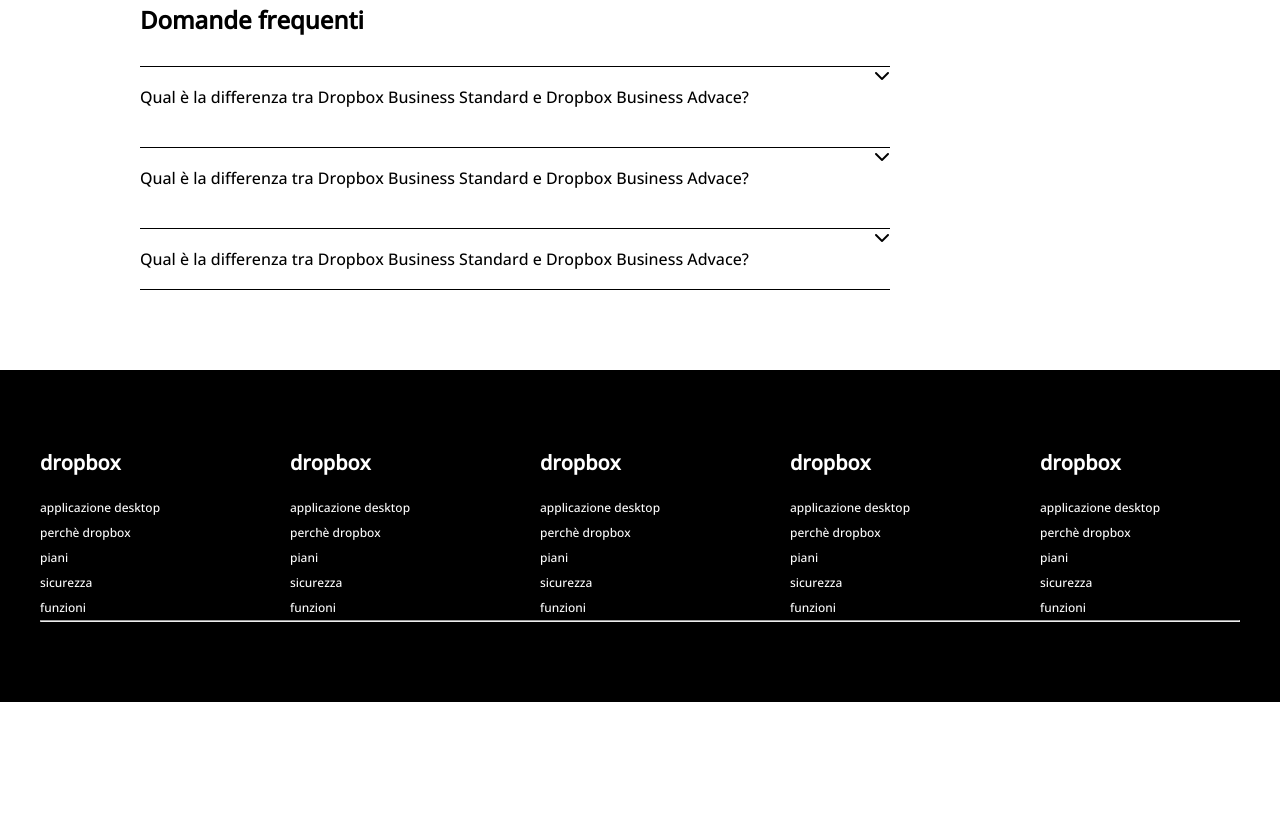
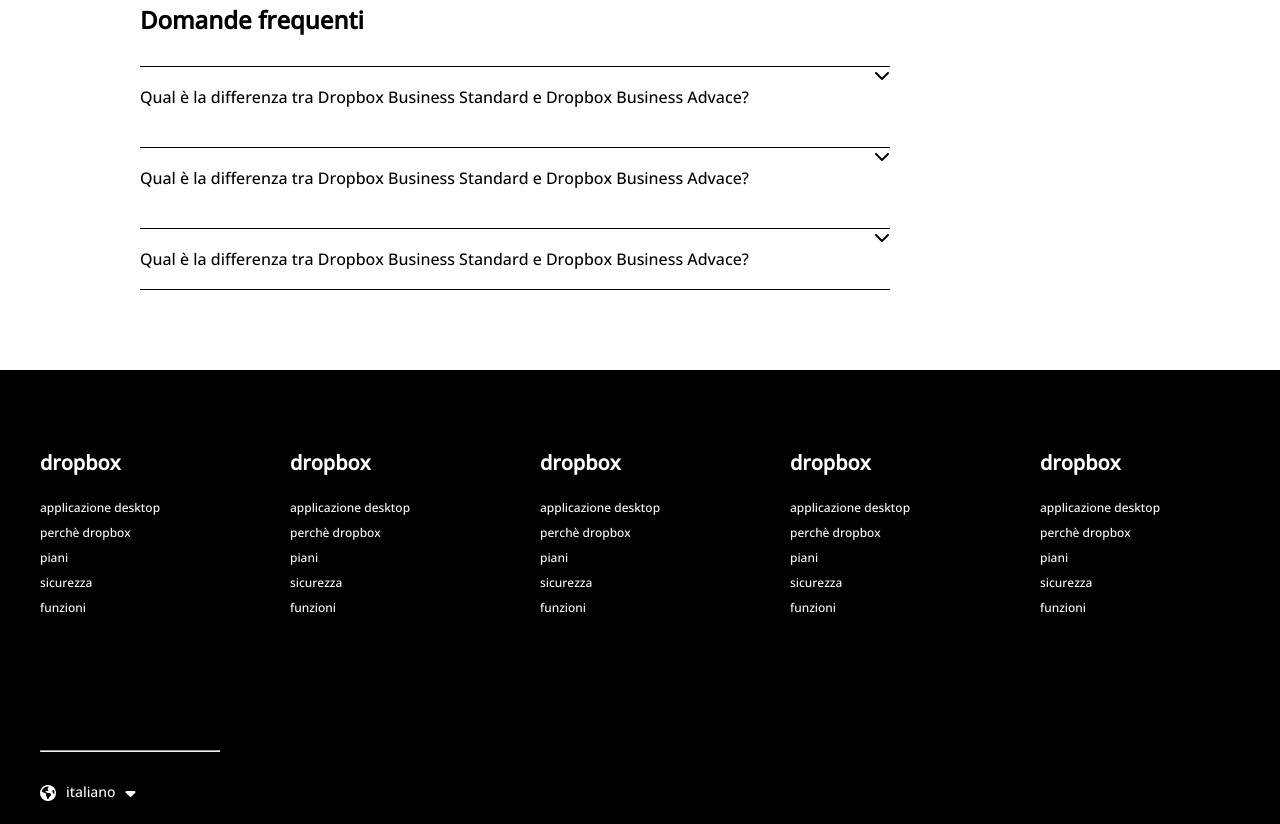
Before and after one commit to Federico-Maiocchi/htmlcss-dropbox, a plain HTML site: page index.html in a window 1280 px wide. Shown: the part 4389-5213 px from the top of the page. Before the commit the page ends 5091 px from the top, so only its background shows below. Drawn offline with nearby package versions, Linux system fonts and the light colour scheme.

Commit message:
ADD: font in select language

```diff
--- a/css/app.css
+++ b/css/app.css
@@ -435,10 +435,12 @@ background-color: #FFD830;
 /* FOOTER list */
 .footer-page {
     background-color: #000000;
+
+}
+
+.list-details-informations {
     padding: 80px 0px;
 }
-
-
 
 .row-footer {
     justify-content: space-between;
@@ -462,6 +464,28 @@ background-color: #FFD830;
 .i-list {
     font-size: 12px;
 }
+
+/* LANGUAGE */
+
+.language {
+    padding: 20px 0px;
+}
+
+.hr-language {
+    width: 15%;
+    margin: 30px 0px;
+}
+
+.row-select-language {
+    display: flex;
+    flex-wrap: wrap;
+    color: white;
+    gap: 10px;
+}
+
+.row-select-language > p {
+    font-size: 14px ;
+}
 /*Debug*/
 
 /* .debug .container-medium {
--- a/index.html
+++ b/index.html
@@ -446,9 +446,15 @@
         </section>
         <section class="language">
             <div class="container-large">
-                <hr>
-                <div class="select-lenguage">
-
+                <hr class="hr-language">
+                <div class="row-select-language">
+                    <div>
+                        <i class="fa-solid fa-earth-americas" style="color: #ffffff;"></i>
+                    </div>
+                    <p>italiano</p>
+                    <div>
+                        <i class="fa-solid fa-caret-down" style="color: #ffffff;"></i>
+                    </div>
                 </div>
             </div>
         </section>
```
